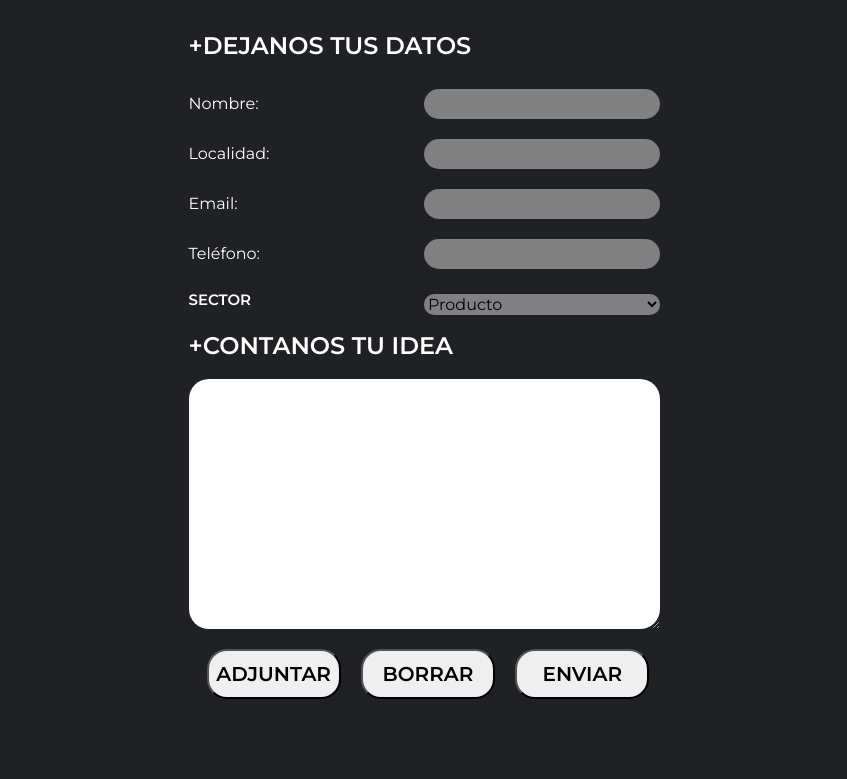
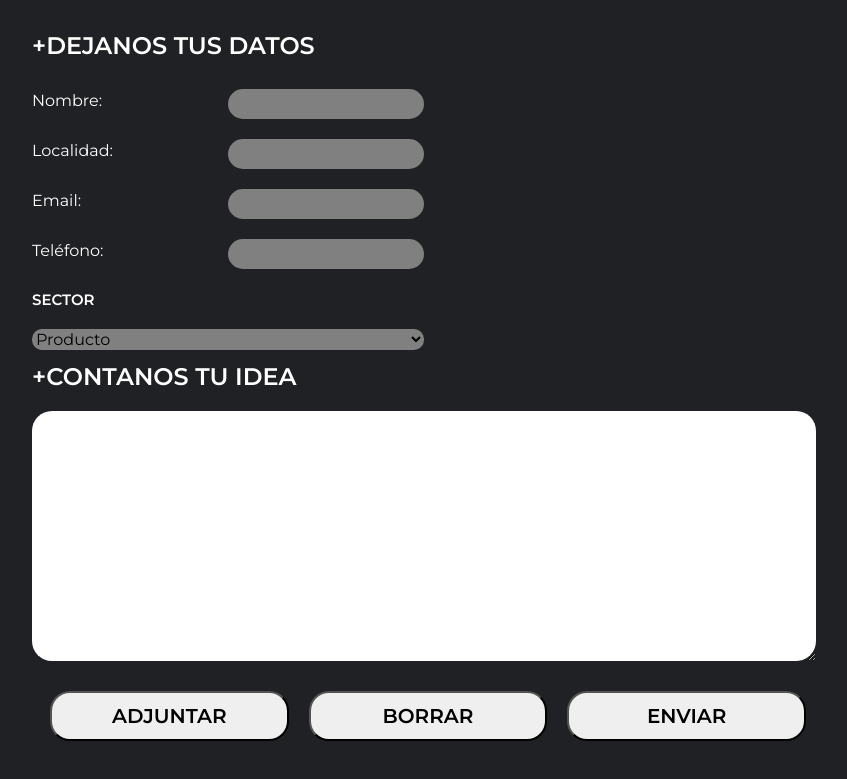
Before and after one commit to SMSoluciones/Sebastian_Munoz-HTML_CSS, a plain HTML site: page pages/contacto.html in a window 1280 px wide. Shown: the part 799-1578 px from the top of the page, without its empty margins (216-1063 px from the left). Drawn offline with nearby package versions, Linux system fonts and the light colour scheme.

Commit message:
Agregando formulario

```diff
--- a/pages/contacto.html
+++ b/pages/contacto.html
@@ -63,33 +63,34 @@
         <!--CONTACTO-->
         <h1 class="text-center pt-5">CONTACTO</h1>>
         <main>
-            <form method="get" name="contacto" action="procesar.php" enctype="multipart/form-data">
+            <form name="contacto" action="https://formspree.io/f/meqnpbdo" enctype="multipart/form-data" method="POST" enctype="multipart/form-data">
                 <div class="containerFormulario">
                     <!--DATOS-->
                     <div class="container__datos">
                         <h3 class="ali__form"><legend>+DEJANOS TUS DATOS</legend></h3>
+
                         <label for="Nombre: ">
                             Nombre:
+                            <input type="text" name="nombre" required>
                         </label>
-                    <input type="text" name="nombre" placeholder="" required>
 
                         <label for="Localidad: ">
                             Localidad:
+                            <input type="text" name="localidad">
                         </label>
-                    <input type="text" name="localidad" placeholder="">
 
                         <label for="Email: ">
                             Email:
+                            <input type="email" name="email" required>
                         </label>
-                    <input type="text" name="email" placeholder="" required>
 
                         <label for="Telefono: ">
                             Teléfono:
+                            <input type="text" name="telefono" required>
                         </label>
-                    <input type="text" name="telefono" placeholder="" required>
 
                     <!--SELECTOR-->
-                    <h3>SECTOR</h3>
+                        <h3 class="tituloSelector">SECTOR</h3>
                         <select name="sector">
                             <option value="producto">Producto</option>
                             <option value="metalurgia">Metalurgia</option>
@@ -106,9 +107,10 @@
                     </div>
                     <!---BOTONERA-->
                     <div class="botonerasContacto">
-                    <input type="reset" value="ADJUNTAR" class="botones__contacto">
+                        <input type="submit" value="ADJUNTAR" class="botones__contacto">
                         <input type="reset" value="BORRAR" class="botones__contacto">
                         <input type="submit" value="ENVIAR" class="botones__contacto">
+                    </div>
                 </div>
             </form>
         </main>
--- a/scss/styles.scss
+++ b/scss/styles.scss
@@ -225,24 +225,29 @@
 
     label{
         display: grid;
+        grid-template-columns: repeat(2, 1fr);
         grid-column: 1/2;
         color: white;
-        align-content: center;
         justify-content: left;
     }
 
     input{
-        grid-column: 2/3;
-        justify-content: center;
+        grid-column: 2/2;
+        justify-content: right;
         background-color: map-get($colores, gris);
         border-radius: 15px;
         height: 30px;
+        width: auto;
         border-style: none;
+    }
 
+    .tituloSelector{
+        grid-column: 1;
+        border-radius: 10px;
     }
 
     select{
-        grid-column: 2;
+        grid-column: 1;
         border-radius: 10px;
         color: black;
         background-color: map-get($colores, gris);
@@ -404,7 +409,7 @@
     .containerFormulario{
         grid-template-columns: repeat(1,1vh);
         justify-content: center;
-        scale: 70%;
+        scale: 60%;
     }
     .container__datos{
         margin-right: 0;
```
Also changed, not shown: Readme.txt (deleted), css/styles.css, 1 other file. Lines whose indentation alone changed are shown as unchanged.
